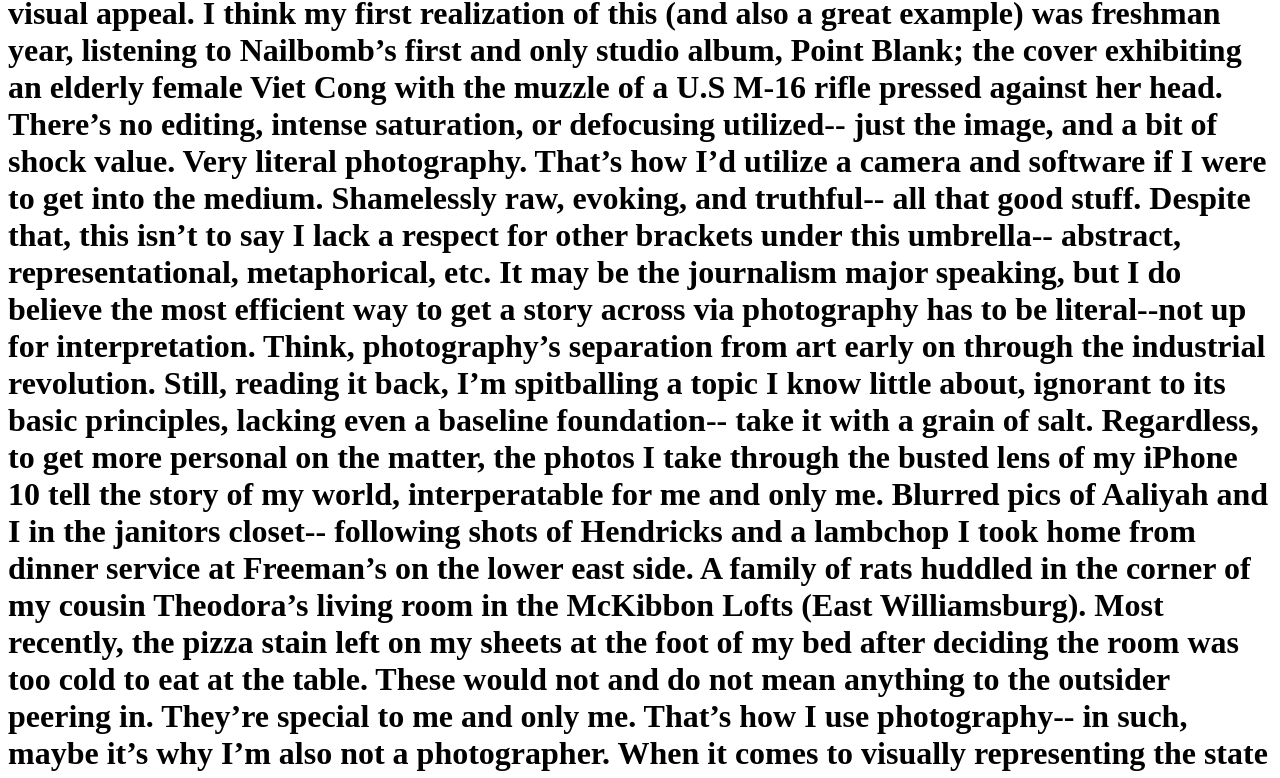
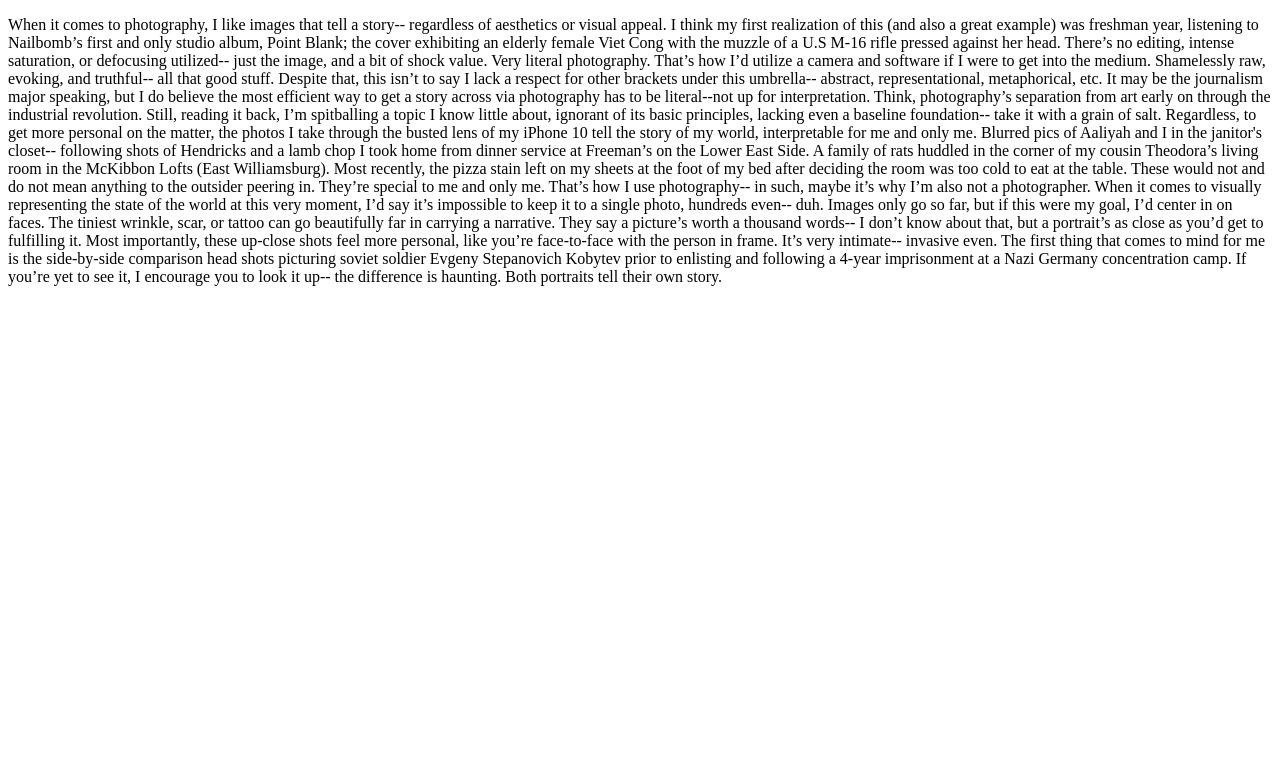
Before and after one commit to kaiwinston/readings.html, a plain HTML site: page index.html in a window 1280 px wide. Shown: the part 50-828 px from the top of the page. After the commit the page ends 800 px from the top, so only its background shows below. Drawn offline with Linux system fonts and the light colour scheme.

Commit message:
Update index.html

```diff
--- a/index.html
+++ b/index.html
@@ -3,7 +3,8 @@
 <title>readings</title>
 </head>
 <body>
-<h1>When it comes to photography, I like images that tell a story-- regardless of aesthetics or visual appeal. I think my first realization of this (and also a great example) was freshman year, listening to Nailbomb’s first and only studio album, Point Blank; the cover exhibiting an elderly female Viet Cong with the muzzle of a U.S M-16 rifle pressed against her head. There’s no editing, intense saturation, or defocusing utilized-- just the image, and a bit of shock value. Very literal photography. That’s how I’d utilize a camera and software if I were to get into the medium. Shamelessly raw, evoking, and truthful-- all that good stuff. Despite that, this isn’t to say I lack a respect for other brackets under this umbrella-- abstract, representational, metaphorical, etc. It may be the journalism major speaking, but I do believe the most efficient way to get a story across via photography has to be literal--not up for interpretation. Think, photography’s separation from art early on through the industrial revolution.
-Still, reading it back, I’m spitballing a topic I know little about, ignorant to its basic principles, lacking even a baseline foundation-- take it with a grain of salt.
-Regardless, to get more personal on the matter, the photos I take through the busted lens of my iPhone 10 tell the story of my world, interperatable for me and only me. Blurred pics of Aaliyah and I in the janitors closet-- following shots of Hendricks and a lambchop I took home from dinner service at Freeman’s on the lower east side. A family of rats huddled in the corner of my cousin Theodora’s living room in the McKibbon Lofts (East Williamsburg). Most recently, the pizza stain left on my sheets at the foot of my bed after deciding the room was too cold to eat at the table. These would not and do not mean anything to the outsider peering in. They’re special to me and only me. That’s how I use photography-- in such, maybe it’s why I’m also not a photographer.
-	When it comes to visually representing the state of the world at this very moment, I’d say it’s impossible to keep it to a single photo, hundreds even-- duh. Images only go so far, but if this were my goal, I’d center in on faces. The tiniest wrinkle, scar, or tattoo can go beautifully far in carrying a narrative. They say a picture’s worth a thousands words-- I don’t know about that, but a portrait’s as close as you’d get to fulfilling it. Most importantly, these up-close shots feel more personal; like you’re face to face with the person in frame. It’s very intimate-- invasive even. The first thing that comes to mind for me is the side-by-side comparison head shots picturing soviet soldier Evgeny Stepanovich Kobytev prior to enlisting and following a 4 year imprisonment at a Nazi Germany concentration camp. If you’re yet to see it, I encourage you to look it up-- the difference is haunting. Both portraits tell there own story.</h1>
+<h1>Readings</h1>
+<p1>When it comes to photography, I like images that tell a story-- regardless of aesthetics or visual appeal. I think my first realization of this (and also a great example) was freshman year, listening to Nailbomb’s first and only studio album, Point Blank; the cover exhibiting an elderly female Viet Cong with the muzzle of a U.S M-16 rifle pressed against her head. There’s no editing, intense saturation, or defocusing utilized-- just the image, and a bit of shock value. Very literal photography. That’s how I’d utilize a camera and software if I were to get into the medium. Shamelessly raw, evoking, and truthful-- all that good stuff. Despite that, this isn’t to say I lack a respect for other brackets under this umbrella-- abstract, representational, metaphorical, etc. It may be the journalism major speaking, but I do believe the most efficient way to get a story across via photography has to be literal--not up for interpretation. Think, photography’s separation from art early on through the industrial revolution.
+Still, reading it back, I’m spitballing a topic I know little about, ignorant of its basic principles, lacking even a baseline foundation-- take it with a grain of salt.
+Regardless, to get more personal on the matter, the photos I take through the busted lens of my iPhone 10 tell the story of my world, interpretable for me and only me. Blurred pics of Aaliyah and I in the janitor's closet-- following shots of Hendricks and a lamb chop I took home from dinner service at Freeman’s on the Lower East Side. A family of rats huddled in the corner of my cousin Theodora’s living room in the McKibbon Lofts (East Williamsburg). Most recently, the pizza stain left on my sheets at the foot of my bed after deciding the room was too cold to eat at the table. These would not and do not mean anything to the outsider peering in. They’re special to me and only me. That’s how I use photography-- in such, maybe it’s why I’m also not a photographer.
+	When it comes to visually representing the state of the world at this very moment, I’d say it’s impossible to keep it to a single photo, hundreds even-- duh. Images only go so far, but if this were my goal, I’d center in on faces. The tiniest wrinkle, scar, or tattoo can go beautifully far in carrying a narrative. They say a picture’s worth a thousand words-- I don’t know about that, but a portrait’s as close as you’d get to fulfilling it. Most importantly, these up-close shots feel more personal, like you’re face-to-face with the person in frame. It’s very intimate-- invasive even. The first thing that comes to mind for me is the side-by-side comparison head shots picturing soviet soldier Evgeny Stepanovich Kobytev prior to enlisting and following a 4-year imprisonment at a Nazi Germany concentration camp. If you’re yet to see it, I encourage you to look it up-- the difference is haunting. Both portraits tell their own story.</p1>
```
